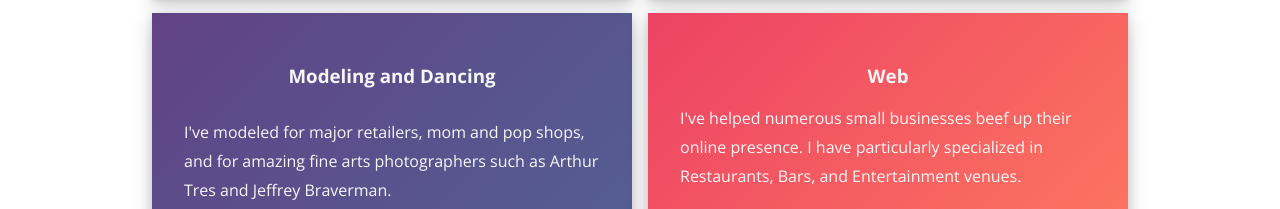
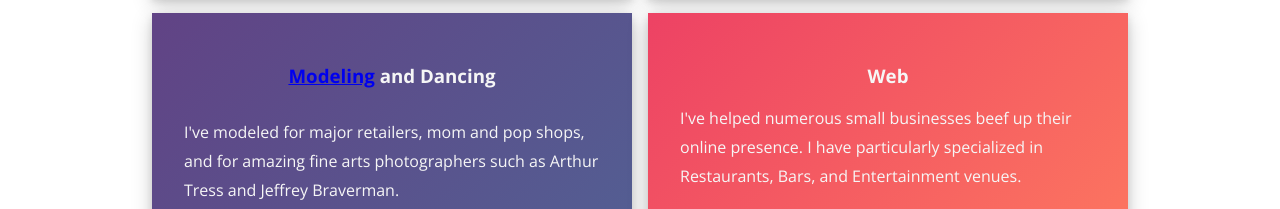
Before and after one commit to joncottrell/about-me, an Eleventy site: page services.html in a window 1280 px wide. Shown: the part 591-800 px from the top of the page. Built offline with nearby package versions, Linux system fonts and the light colour scheme; Eleventy itself is replaced by a stand-in of ours; files that its build step writes are made by us from their sources; what @joncottrell/eleventy-fa-icons would draw is missing.

Commit message:
Add link to photos.bravecottrell.com

```diff
--- a/services.html
+++ b/services.html
@@ -38,11 +38,11 @@ layout: "layouts/base.njk"
     </div>
   </div>
   <div class="about-card kashmir-gradient">
-    <h3>Modeling and Dancing</h3>
+    <h3><a href="https://photos.bravecottrell.com">Modeling</a> and Dancing</h3>
     <div class="paragraphs">
       <p>
         I've modeled for major retailers, mom and pop shops, and for amazing
-        fine arts photographers such as Arthur Tres and Jeffrey Braverman.
+        fine arts photographers such as Arthur Tress and Jeffrey Braverman.
       </p>
       <p>
         I was a professional dancer, prominently features on stages in
```
